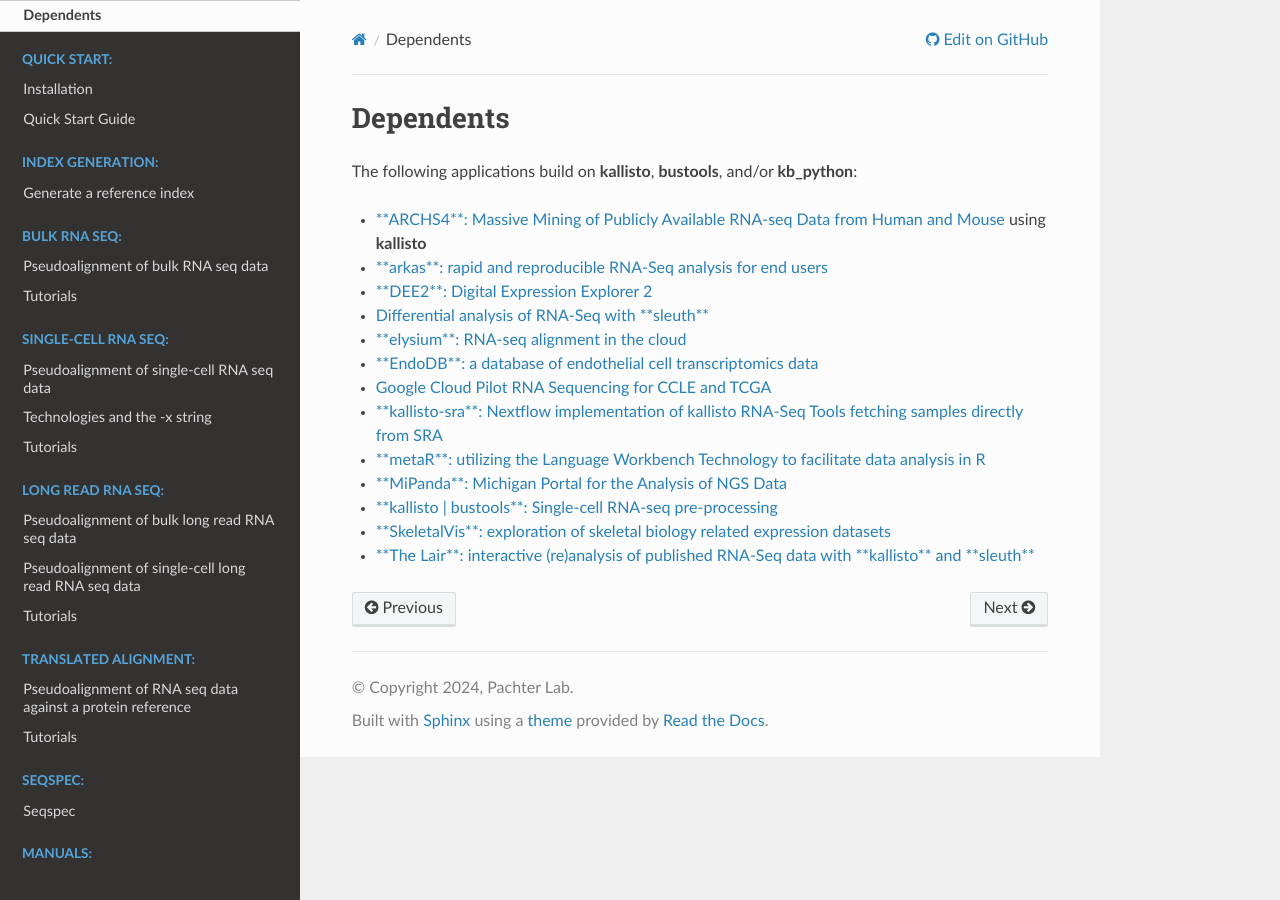
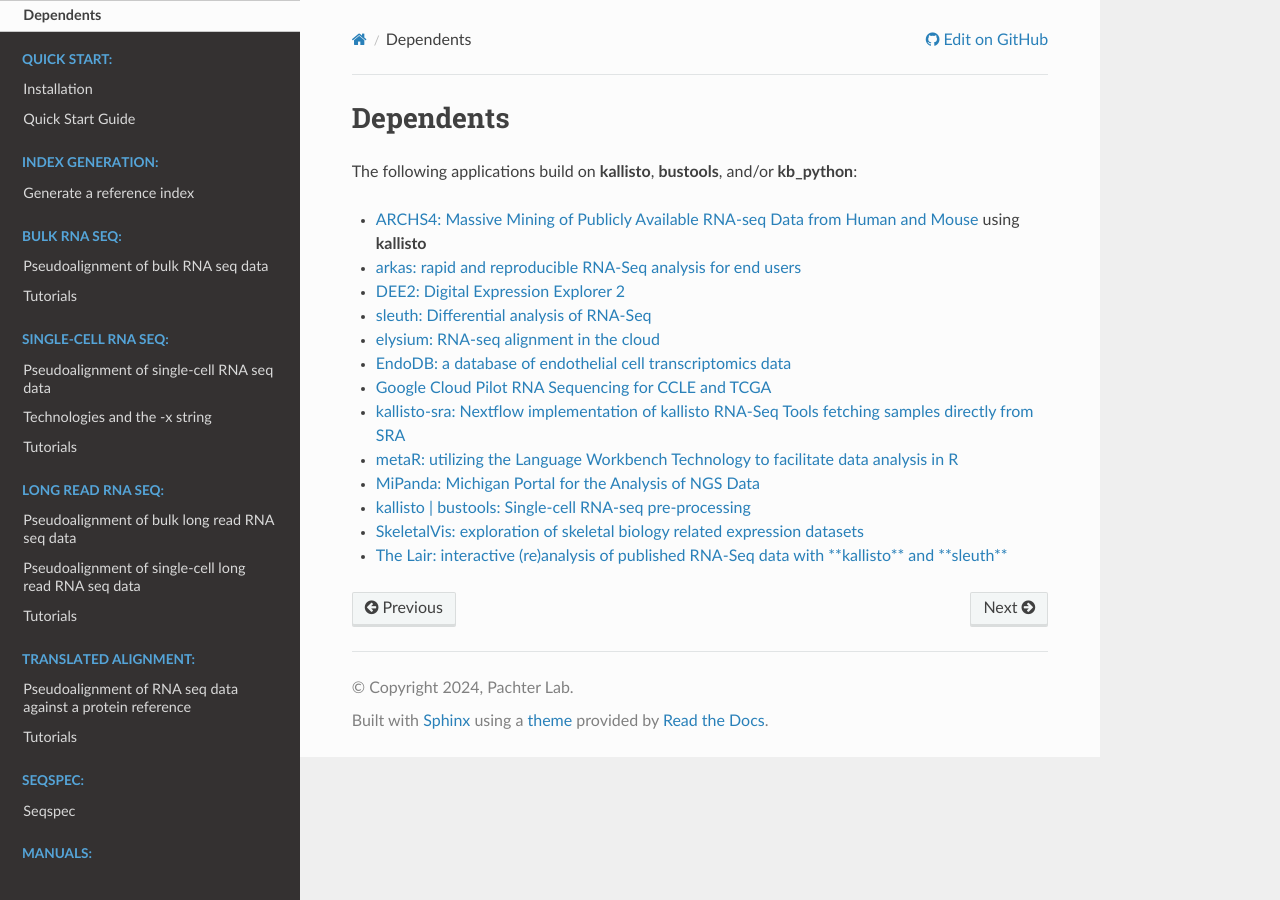
Before and after one commit to pachterlab/kb_docs, a Sphinx documentation site: the page built from docs/source/overview/used_by.rst, in a window 1280 px wide. Built offline with Sphinx 7.4.7 and the Read the Docs theme 3.1.0, drawn with Linux system fonts in a browser that asks for light colours; pages that are not in the unit, such as notebooks, are missing from menus.

Commit message:
Update used_by.rst

```diff
--- a/docs/source/overview/used_by.rst
+++ b/docs/source/overview/used_by.rst
@@ -3,28 +3,28 @@
 
 The following applications build on **kallisto**, **bustools**, and/or **kb_python**:
 
-- `**ARCHS4**: Massive Mining of Publicly Available RNA-seq Data from Human and Mouse <http://amp.pharm.mssm.edu/archs4/>`_ using **kallisto**
+- `ARCHS4: Massive Mining of Publicly Available RNA-seq Data from Human and Mouse <http://amp.pharm.mssm.edu/archs4/>`_ using **kallisto**
 
-- `**arkas**: rapid and reproducible RNA-Seq analysis for end users <https://github.com/Al3n70rn/arkas>`_
+- `arkas: rapid and reproducible RNA-Seq analysis for end users <https://github.com/Al3n70rn/arkas>`_
 
-- `**DEE2**: Digital Expression Explorer 2 <http://dee2.io/>`_
+- `DEE2: Digital Expression Explorer 2 <http://dee2.io/>`_
 
-- `Differential analysis of RNA-Seq with **sleuth** <http://pachterlab.github.io/sleuth>`_
+- `sleuth: Differential analysis of RNA-Seq <http://pachterlab.github.io/sleuth>`_
 
-- `**elysium**: RNA-seq alignment in the cloud <https://github.com/maayanlab/elysium>`_
+- `elysium: RNA-seq alignment in the cloud <https://github.com/maayanlab/elysium>`_
 
-- `**EndoDB**: a database of endothelial cell transcriptomics data <https://endotheliomics.shinyapps.io/endodb/>`_
+- `EndoDB: a database of endothelial cell transcriptomics data <https://endotheliomics.shinyapps.io/endodb/>`_
 
 - `Google Cloud Pilot RNA Sequencing for CCLE and TCGA <https://osf.io/gqrz9/>`_
 
-- `**kallisto-sra**: Nextflow implementation of kallisto RNA-Seq Tools fetching samples directly from SRA <https://github.com/lifebit-ai/kallisto-sra>`_
+- `kallisto-sra: Nextflow implementation of kallisto RNA-Seq Tools fetching samples directly from SRA <https://github.com/lifebit-ai/kallisto-sra>`_
 
-- `**metaR**: utilizing the Language Workbench Technology to facilitate data analysis in R <http://campagnelab.org/metar-1-8-0-released/>`_
+- `metaR: utilizing the Language Workbench Technology to facilitate data analysis in R <http://campagnelab.org/metar-1-8-0-released/>`_
 
-- `**MiPanda**: Michigan Portal for the Analysis of NGS Data <http://www.mipanda.org/>`_
+- `MiPanda: Michigan Portal for the Analysis of NGS Data <http://www.mipanda.org/>`_
 
-- `**kallisto | bustools**: Single-cell RNA-seq pre-processing <https://pachterlab.github.io/kallistobustools/>`_
+- `kallisto | bustools: Single-cell RNA-seq pre-processing <https://pachterlab.github.io/kallistobustools/>`_
 
-- `**SkeletalVis**: exploration of skeletal biology related expression datasets <http://phenome.manchester.ac.uk/>`_
+- `SkeletalVis: exploration of skeletal biology related expression datasets <http://phenome.manchester.ac.uk/>`_
 
-- `**The Lair**: interactive (re)analysis of published RNA-Seq data with **kallisto** and **sleuth** <http://pachterlab.github.io/lair>`_
+- `The Lair: interactive (re)analysis of published RNA-Seq data with **kallisto** and **sleuth** <http://pachterlab.github.io/lair>`_
```
